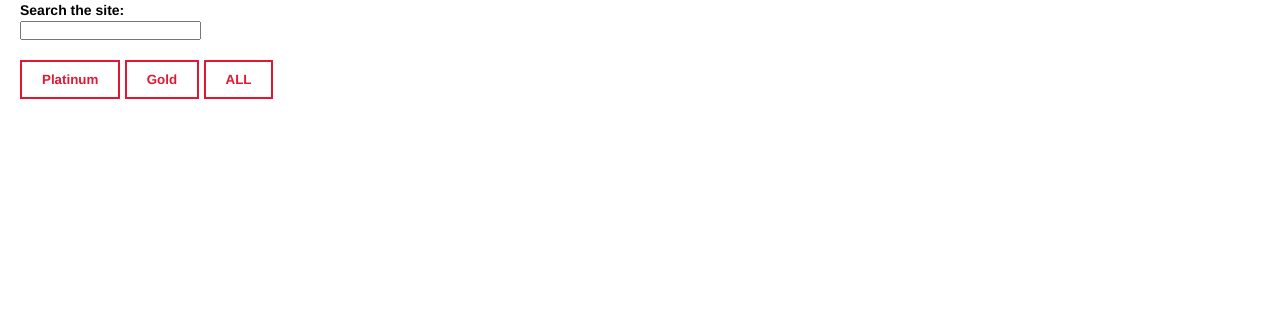
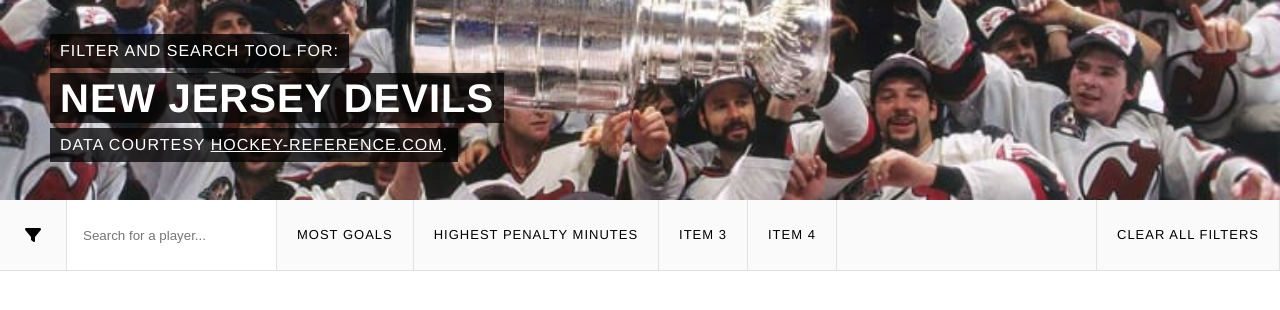
Before and after one commit to brooksrelyt/nj-devils, a website: page src/index.html in a window 1280 px wide. Drawn offline with nearby package versions, Linux system fonts and the light colour scheme; files that its build step writes are made by us from their sources; no server answers.

Commit message:
basic styles and setup added

```diff
--- a/src/index.html
+++ b/src/index.html
@@ -2,38 +2,57 @@
   <head>
     <meta charset="UTF-8" />
     <meta name="viewport" content="width=device-width, initial-scale=1.0" />
-    <title>Search Project</title>
-
+    <title>NJ Devils Search Project</title>
     <link rel="stylesheet" href="../dist/css/styles.css" />
   </head>
   <body>
-    <grid-lock>
+    <hero-banner style="background-image: url(img/nj-devils.jpg)">
+      <div>
+        <div>
+          <p>Filter and Search tool for:</p>
+          <h1 class="maxium-large-san-serif">
+            <strong>New Jersey Devils</strong>
+          </h1>
+          <p>
+            Data courtesy
+            <a href="https://www.hockey-reference.com">Hockey-Reference.com</a>.
+          </p>
+        </div>
+      </div>
+    </hero-banner>
+    <filter-nav>
+      <filter-navbar>
+        <filter-icon>
+          <span class="fas fa-filter" aria-hidden="true"></span>
+        </filter-icon>
         <form>
-        <label for="site-search">Search the site:</label>
           <input
             type="search"
             id="search"
             name="q"
             aria-label="Search through site content"
+            placeholder="Search for a player..."
           />
         </form>
+        <search-icon>
+          <i className="fas fa-search" aria-hidden="true"></i>
+        </search-icon>
+        <filter-items>
+          <button data-filter="platinum">Most Goals</button>
+          <button data-filter="platinum">Highest Penalty Minutes</button>
+          <button data-filter="platinum">Item 3</button>
+          <button data-filter="platinum">Item 4</button>
+          <button data-filter="all">Clear All Filters</button>
+        </filter-items>
+      </filter-navbar>
+    </filter-nav>
 
-      <div class="filters">
-        <button class="filter button-outline" data-filter="platinum">
-          Platinum
-        </button>
-        <button class="filter button-outline" data-filter="gold">Gold</button>
-        <button class="filter button-outline" data-filter="all">ALL</button>
-      </div>
-
-      <flex-columns
-        id="data"
-        class="filter-container"
-        data-columns="3"
-      ></flex-columns>
+    <grid-lock>
+      <flex-columns id="data" data-columns="3"></flex-columns>
     </grid-lock>
 
     <script src="js/data.js"></script>
     <script src="js/search.js"></script>
+    <script src="https://kit.fontawesome.com/8768cd9b81.js"></script>
   </body>
 </html>
--- a/src/js/data.js
+++ b/src/js/data.js
@@ -1,6 +1,6 @@
 // Google Sheets Fetch
 const url =
-  'https://sheets.googleapis.com/v4/spreadsheets/1zHyHlCNDpBlsry2vIbgcjqFsGnL6SFLGyG8xilJzSqs/values/Sheet1?key=AIzaSyBsFrkIg74CmNHH1jHUsLX0bvkPUh9m41A';
+  'https://sheets.googleapis.com/v4/spreadsheets/1LL89l_LEOz-LrY2LnrDq6PwZ8LbIidBAWDBMdFPtixE/values/Sheet1?key=AIzaSyBsFrkIg74CmNHH1jHUsLX0bvkPUh9m41A';
 const display = document.querySelector('#data');
 
 const loader = `<span class="loader med-spaces border-0 col-md-12"><div><div></div><div></div><div></div><div></div></div></span>`;
@@ -14,7 +14,7 @@
 
     const getHeaders = data.values.splice(0, 1)[0];
 
-    let recognitionArray;
+    let devilsArray;
 
     const formattedData = data.values.map(function (arrValue) {
       const obj = {};
@@ -27,51 +27,38 @@
 
     console.log(formattedData);
 
-    if (!Array.isArray(recognitionArray)) recognitionArray = formattedData;
+    if (!Array.isArray(devilsArray)) devilsArray = formattedData;
 
-    recognitionArray.forEach(function (obj, i) {
+    devilsArray.forEach(function (obj, i) {
       const [col, item] = [1, 2].map(function () {
         return document.createElement('div');
       });
 
       const description = document.createElement('p');
-      const name = document.createElement('h3');
-      const image = document.createElement('img');
-
-      // Image
-      image.src = obj.link_to_box_file_picture_of_them;
-      image.setAttribute('alt', 'Picture of ' + obj.name);
-      image.classList.add('img-fluid');
-      col.appendChild(image);
-
-      if (obj.link_to_box_file_picture_of_them == null) {
-        image.src = '../img/testudo.jpg';
-      }
+      const player = document.createElement('h3');
 
       // Title
-      name.innerHTML = obj.name;
-      item.appendChild(name);
+      player.innerHTML = obj.player;
+      item.appendChild(player);
 
-      // Description
-      description.innerHTML = obj.blurb;
-      item.appendChild(description);
+      // // Description
+      // description.innerHTML = obj.blurb;
+      // item.appendChild(description);
 
-      if (obj.blurb == null) {
-        description.innerHTML = 'Bio Coming Soon.';
-      }
+      // if (obj.blurb == null) {
+      //   description.innerHTML = 'Bio Coming Soon.';
+      // }
 
       // Layout
-      col.classList.add('filtr-item');
-      col.setAttribute('data-filter', obj.level.toLowerCase());
       col.appendChild(item);
       display.appendChild(col);
 
-      if (recognitionArray.length - 1 === i) {
+      if (devilsArray.length - 1 === i) {
         resolve();
       }
     });
 
-    if (recognitionArray === undefined || recognitionArray.length == 0) {
+    if (devilsArray === undefined || devilsArray.length == 0) {
       const container = document.createElement('div');
       const noResults = document.createElement('p');
 
--- /dev/null
+++ b/src/scss/components/_filternav.scss
@@ -0,0 +1,69 @@
+filter-nav {
+  display: block;
+  width: 100%;
+  background-color: var(--offWhite);
+  margin-bottom: 50px;
+  border-bottom: 1px solid var(--borderColor);
+
+  filter-navbar {
+    display: flex;
+    align-items: center;
+    height: 70px;
+    position: relative;
+
+    filter-icon {
+      padding: 0 25px;
+    }
+
+    search-icon {
+      display: block;
+      position: absolute;
+      i {
+        display: block;
+        height: 16px;
+        width: 16px;
+      }
+    }
+
+    form {
+      input {
+        height: 100%;
+        line-height: 35px;
+        border: 1px solid var(--borderColor);
+        border-top: 0;
+        border-bottom: 0;
+        padding: 16px;
+      }
+    }
+
+    filter-items {
+      width: 100%;
+      font-size: 0;
+
+      & > button {
+        margin: 0;
+        display: inline-block;
+        padding: 0 20px;
+        line-height: 70px;
+        text-transform: uppercase;
+        font-size: 13px;
+        text-align: center;
+        letter-spacing: 1px;
+        font-weight: 500;
+        border-right: 1px solid var(--borderColor);
+
+        &:hover,
+        &:focus {
+          background-color: var(--grayLight);
+          text-decoration: underline;
+          color: var(--black);
+        }
+
+        &:last-of-type {
+          float: right;
+          border-left: 1px solid var(--borderColor);
+        }
+      }
+    }
+  }
+}
--- a/src/scss/dependencies/_root.scss
+++ b/src/scss/dependencies/_root.scss
@@ -7,9 +7,11 @@
   --redDark: #951022;
   --gold: #ffd200;
   --white: #ffffff;
-  --offWhite: #f1f1f1;
+  --offWhite: #fafafa;
 
   --black: #000000;
+
+  --borderColor: #e1e1e1;
 
   --grayDark: #454545;
   --gray: #7f7f7f;
--- a/src/scss/pages/_homepage.scss
+++ b/src/scss/pages/_homepage.scss
@@ -35,3 +35,51 @@
 .filters {
   margin-bottom: 1em;
 }
+
+hero-banner {
+  height: 25vh;
+  position: relative;
+
+  grid-lock {
+    width: 100%;
+    & > img {
+      margin: 0 auto;
+      display: block;
+    }
+  }
+
+  &:first-child {
+    background-repeat: no-repeat;
+    background-position: 50% 50%;
+    background-position: 50% 50% \9 !important;
+    background-size: cover;
+    display: flex;
+    align-items: center;
+
+    & > div {
+      padding: 50px;
+      z-index: 1;
+      width: 100%;
+
+      @include breakpoint(--tablet-max) {
+        padding: 25px;
+      }
+
+      h1 span {
+        font-weight: bold;
+      }
+
+      h1,
+      p {
+        color: var(--white);
+        margin: 0;
+        text-transform: uppercase;
+        background-color: rgba(0, 0, 0, 0.75);
+        margin-bottom: 5px;
+        display: table;
+        padding: 5px 10px;
+        letter-spacing: 1px;
+      }
+    }
+  }
+}
--- a/src/scss/styles.scss
+++ b/src/scss/styles.scss
@@ -12,5 +12,8 @@
 @import './common/loader';
 @import './common/button';
 
+// Components
+@import './components/filternav';
+
 // Pages
 @import './pages/homepage';
```
Also changed, not shown: dist/css/styles.css (added), src/img/nj-devils.jpg (added), 1 other file. Lines whose indentation alone changed are shown as unchanged.
